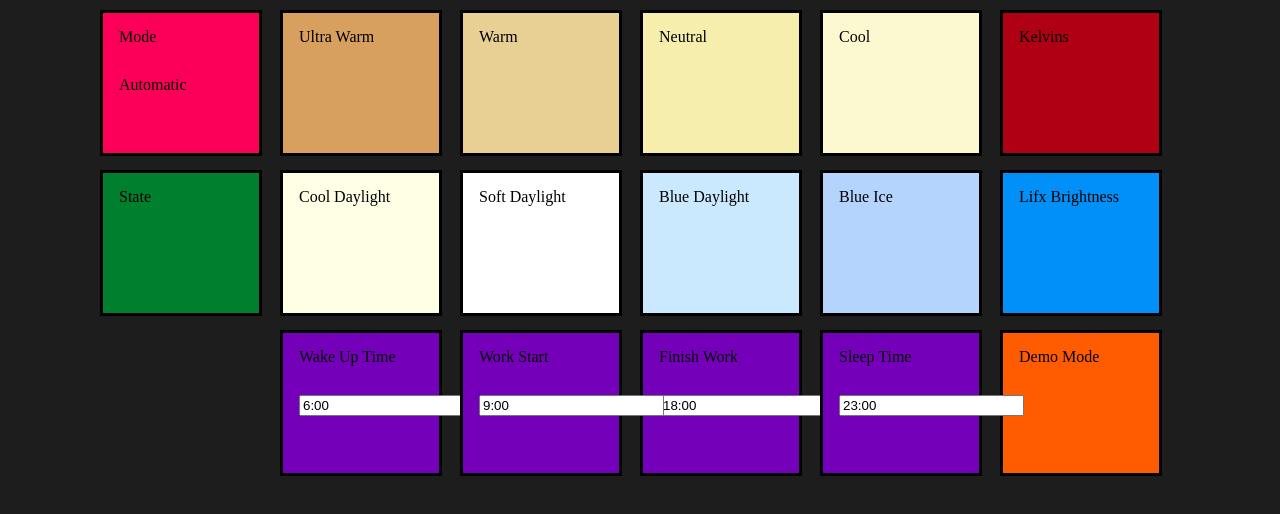
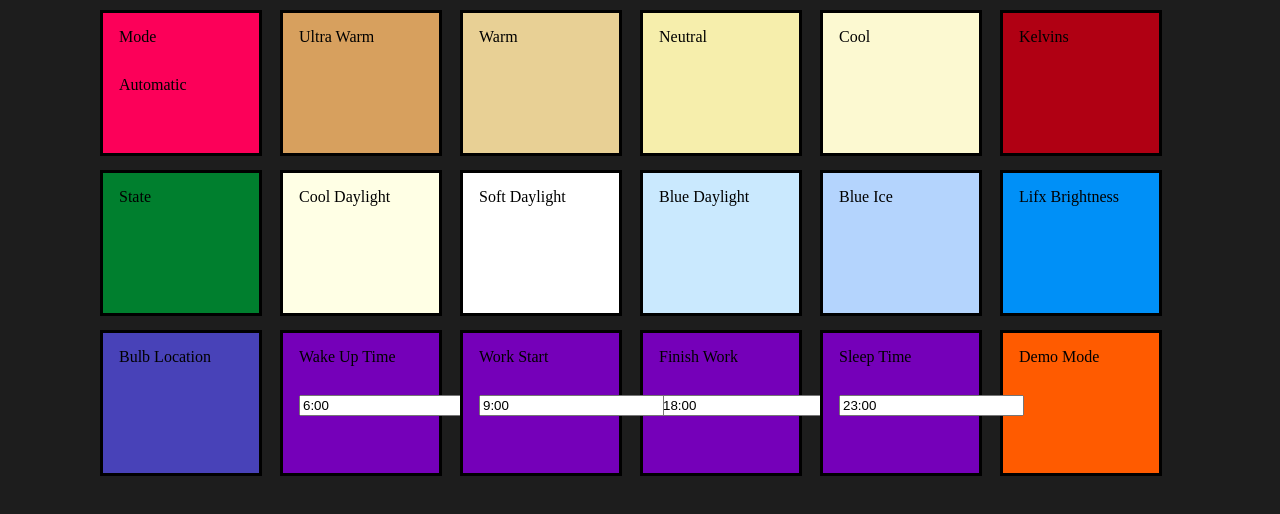
Before and after one commit to colinjh/autoflux, a plain HTML site: page index.html in a window 1280 px wide. Shown: the part 80-594 px from the top of the page. Drawn offline with Linux system fonts and the light colour scheme; no server answers; a script that the page names is missing.

Commit message:
pre pres push

```diff
--- a/css/main.css
+++ b/css/main.css
@@ -35,6 +35,9 @@ li#kelvin {
 }
 li#bright {
   background-color: #0090F7;
+}
+li#location {
+  background-color: #4842B8;
 }
 li#demo {
   background-color: #FF5B00
--- a/index.html
+++ b/index.html
@@ -44,7 +44,9 @@
             <input id="time1" type="text" value="6:00">
           </div>
         </li>
-        <!-- <li data-row="4" data-col="2" data-sizex="1" data-sizey="1" class='grid'>18</li> -->
+        <li data-row="3" data-col="1" data-sizex="1" data-sizey="1" class='grid' id='location'>Bulb Location
+          <div class="span"><span id='lifxlocation'></span></div>
+        </li>
         <li data-row="4" data-col="3" data-sizex="1" data-sizey="1" class='grid'>Work Start
           <div class="time">
             <input id="time2" type="text" value="9:00">
--- a/js/lifx.js
+++ b/js/lifx.js
@@ -42,6 +42,7 @@ var lightStatus = function(selector) {
     $('#lifxkelvin').html(lifxState.color.kelvin);
     $('#hue').html(lifxState.color.hue.toFixed(3));
     $('#lifxbrightness').html(lifxState.brightness.toFixed(2));
+    $('#lifxlocation').html(lifxState.location.name);
     if (lifxState.power === "on") {
     console.log('modeon')
       $('#state').addClass('modeOn')
```
